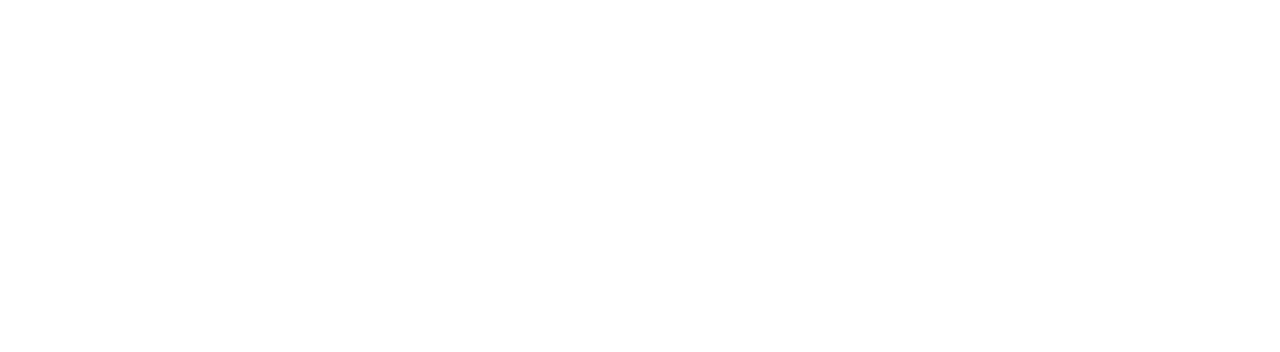
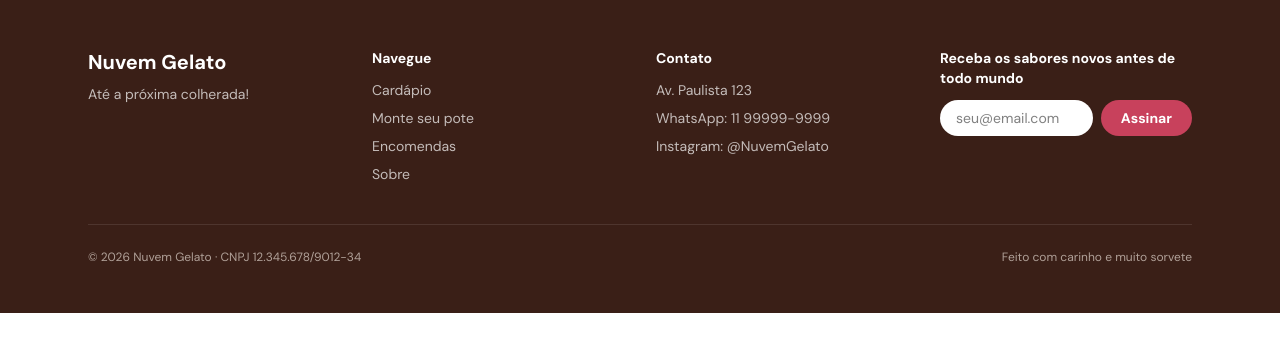
Before and after one commit to dos-1ESPI/cp-sorveteria, a React (Vite) app: page / in a window 1280 px wide. Shown: the top 352 px of the page. Built offline with nearby package versions, Linux system fonts and the light colour scheme.

Commit message:
feat: Estruturizando e Estilizando o Footer

```diff
--- a/src/App.jsx
+++ b/src/App.jsx
@@ -1,10 +1,13 @@
 import React from 'react'
+
+// Import de componentes
+import Footer from './components/Footer'
 
 const App = () => {
   return (
-    <div>
-
-    </div>
+    <>
+      <Footer/>
+    </>
   )
 }
 
--- /dev/null
+++ b/src/components/Footer.jsx
@@ -0,0 +1,50 @@
+const Footer = () => {
+    return (
+        <footer className="bg-[#3A1F17] text-white">
+            <div className="max-w-6xl mx-auto px-6 py-12">
+                <section className="grid grid-cols-1 md:grid-cols-4 gap-8">
+                    <div>
+                        <h2 className="font-bold text-xl">Nuvem Gelato</h2>
+                        <p className="text-sm text-white/70 mt-2">Até a próxima colherada!</p>
+                    </div>
+
+                    <nav className="flex flex-col gap-2">
+                        <h3 className="font-bold text-sm mb-1">Navegue</h3>
+                        <a href="#" className="text-sm text-white/70 hover:text-white">Cardápio</a>
+                        <a href="#" className="text-sm text-white/70 hover:text-white">Monte seu pote</a>
+                        <a href="#" className="text-sm text-white/70 hover:text-white">Encomendas</a>
+                        <a href="#" className="text-sm text-white/70 hover:text-white">Sobre</a>
+                    </nav>
+
+                    <div className="flex flex-col gap-2">
+                        <h3 className="font-bold text-sm mb-1">Contato</h3>
+                        <p className="text-sm text-white/70">Av. Paulista 123</p>
+                        <p className="text-sm text-white/70">WhatsApp: 11 99999-9999</p>
+                        <p className="text-sm text-white/70">Instagram: @NuvemGelato</p>
+                    </div>
+
+                    <div>
+                        <h3 className="font-bold text-sm mb-3">Receba os sabores novos antes de todo mundo</h3>
+                        <div className="flex gap-2">
+                            <input
+                                type="email"
+                                placeholder="seu@email.com"
+                                className="flex-1 min-w-0 rounded-full px-4 py-2 text-sm text-black bg-white"
+                            />
+                            <button className="rounded-full px-5 py-2 text-sm font-bold bg-[#C8415C] hover:bg-[#B03650]">
+                                Assinar
+                            </button>
+                        </div>
+                    </div>
+                </section>
+
+                <section className="flex flex-col md:flex-row justify-between gap-2 mt-10 pt-6 border-t border-white/10 text-xs text-[#FFF7EE]/60">
+                    <p>&copy; 2026 Nuvem Gelato · CNPJ 12.345.678/9012-34</p>
+                    <p>Feito com carinho e muito sorvete</p>
+                </section>
+            </div>
+        </footer>
+    )
+}
+
+export default Footer
```
Also changed, not shown: src/components/NossaHistoria.jsx (added).
